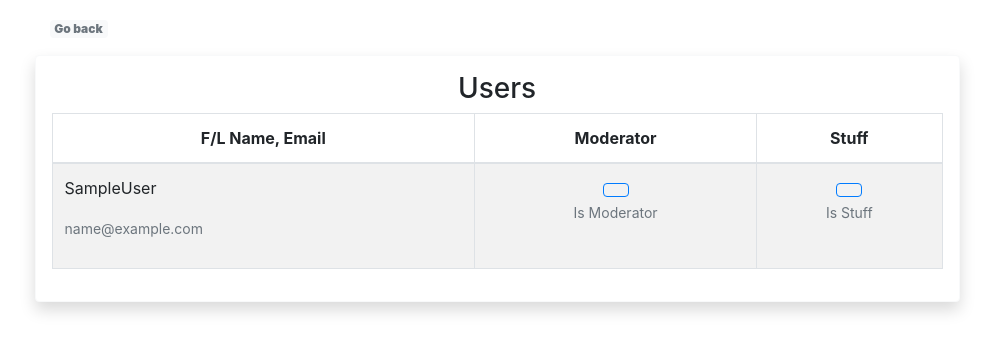
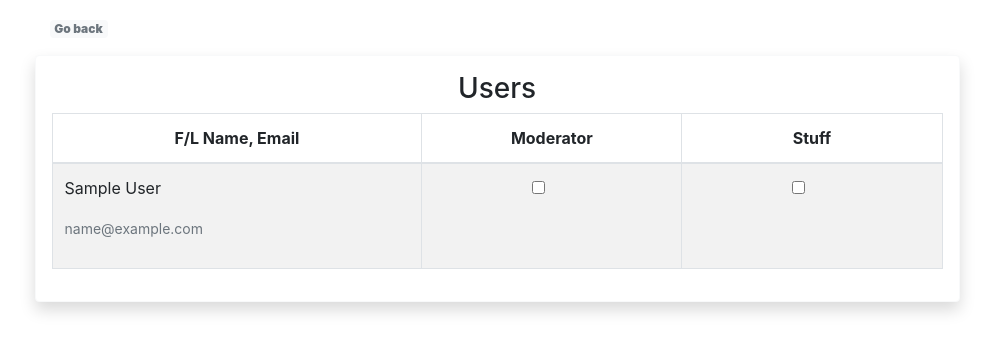
Before and after one commit to hayk-manukyan-dev/online-newspaper, a Django app: template templates/manage/manage_users.html in a window 1280 px wide. Shown: the part 634-981 px from the top of the page, without its empty margins (143-1137 px from the left). Run offline with Django 3.2, Linux system fonts and the light colour scheme; the template is opened without the code that fills it: values that come from a table or form of the project are taken from there, others are empty; tables that the repository leaves empty hold one stand-in row (values such as "Sample post"); parts of the project's set-up code (start-up, migrations or seed data) failed here and were passed over; some libraries are stand-ins or nearby versions.

Commit message:
modify button to checkbox

```diff
--- a/templates/manage/manage_users.html
+++ b/templates/manage/manage_users.html
@@ -43,37 +43,61 @@
                 {% for user in users %}
                 <tr>
                   <td>
-                    <p>{{ user.first_name }}{{ user.last_name }}</p> <p class="text-muted"><small>{{ user.email }}</small></p>
+                    <p>{{ user.first_name }} {{ user.last_name }}</p> <p class="text-muted"><small>{{ user.email }}</small></p>
                   </td>
                     {% if user|has_group:"moderator"  %}
                         <td class="text-center">
-                            <a type="button" class="btn btn-outline-dark" href="/admin/remove/userfromgroup/{{ user.pk }}/moderator">
-                                <i class="fas fa-times"></i>
-                            </a>
-                            <p class="text-muted"><small>{% trans "Is not Moderator" %}</small></p>
+                            <div class="container">
+                                <div class="row">
+                                    <div class="col-5"></div>
+                                    <div class="col-2 text-center">
+                                        <input class="form-check-input" type="checkbox" onchange="window.location.href='/admin/remove/userfromgroup/{{ user.pk }}/moderator'" checked>
+                                    </div>
+                                    <div class="col-5"></div>
+                                </div>
+                            </div>
+                            <!--<p class="text-muted"><small>{% trans "Is Moderator" %}</small></p>-->
                         </td>
                     {% else %}
                         <td class="text-center">
-                            <a type="button" class="btn btn-outline-primary" href="/admin/add/useringroup/{{ user.pk }}/moderator">
-                                <i class="fas fa-check"></i>
-                            </a>
-                            <p class="text-muted"><small>{% trans "Is Moderator" %}</small></p>
+                            <div class="container">
+                                <div class="row">
+                                    <div class="col-5"></div>
+                                    <div class="col-2">
+                                        <input class="form-check-input" type="checkbox" onchange="window.location.href='/admin/add/useringroup/{{ user.pk }}/moderator'">
+                                    </div>
+                                    <div class="col-5"></div>
+                                </div>
+                            </div>
+                            <!--<p class="text-muted"><small>{% trans "Is not Moderator" %}</small></p>-->
                         </td>
                     {% endif %}
 
                     {% if user|has_group:"stuff"  %}
                         <td class="text-center">
-                            <a type="button" class="btn btn-outline-dark" href="/admin/remove/userfromgroup/{{ user.pk }}/stuff">
-                                <i class="fas fa-times"></i>
-                            </a>
-                            <p class="text-muted"><small>{% trans "Is not Stuff" %}</small></p>
+                            <div class="container">
+                                <div class="row">
+                                    <div class="col-5"></div>
+                                    <div class="col-2 text-center">
+                                        <input class="form-check-input" type="checkbox" onchange="window.location.href='/admin/remove/userfromgroup/{{ user.pk }}/stuff'" checked>
+                                    </div>
+                                    <div class="col-5"></div>
+                                </div>
+                            </div>
+                            <!--<p class="text-muted"><small>{% trans "Is Stuff" %}</small></p>-->
                         </td>
                     {% else %}
                         <td class="text-center">
-                            <a type="button" class="btn btn-outline-primary" href="/admin/add/useringroup/{{ user.pk }}/stuff">
-                                <i class="fas fa-check"></i>
-                            </a>
-                            <p class="text-muted"><small>{% trans "Is Stuff" %}</small></p>
+                            <div class="container">
+                                <div class="row">
+                                    <div class="col-5"></div>
+                                    <div class="col-2 text-center">
+                                        <input class="form-check-input" type="checkbox" onchange="window.location.href='/admin/add/useringroup/{{ user.pk }}/stuff'">
+                                    </div>
+                                    <div class="col-5"></div>
+                                </div>
+                            </div>
+                            <!--<p class="text-muted"><small>{% trans "Is not Stuff" %}</small></p>-->
                         </td>
                     {% endif %}
                 </tr>
```
